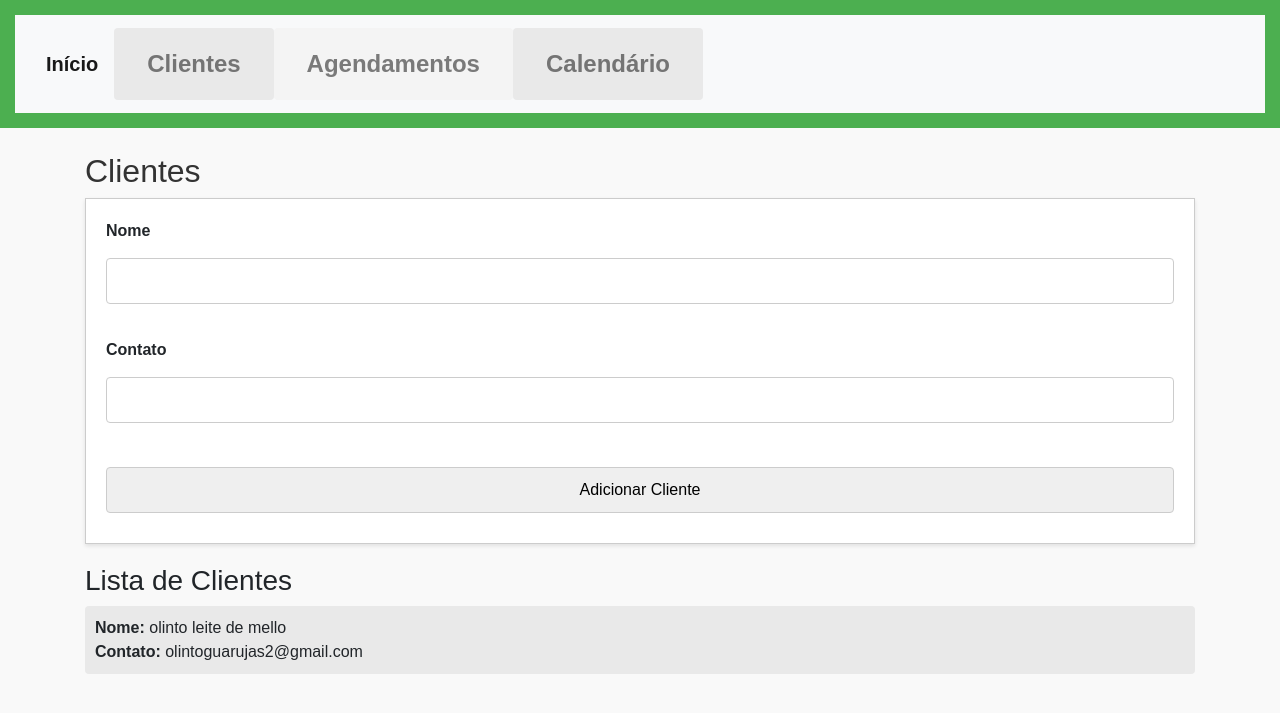
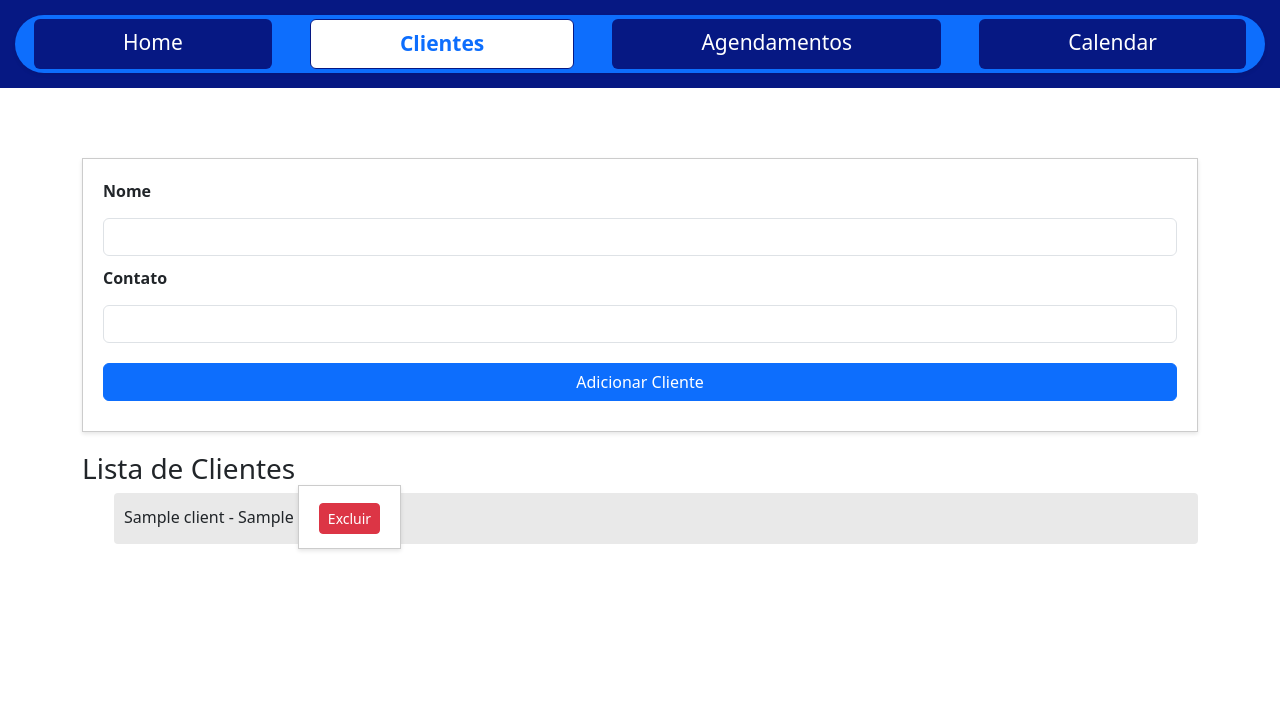
Before and after one commit to alemao1305/gestor_cliente, a Flask app: page /clients in a window 1280 px wide. Shown: the top 713 px of the page. Run offline with Flask 3, Linux system fonts and the light colour scheme; tables that the repository leaves empty hold one stand-in row (values such as "Sample post"); data that the repository does not hold is empty; some libraries are stand-ins or nearby versions.

Commit message:
atualizar

```diff
--- a/app.py
+++ b/app.py
@@ -1,4 +1,4 @@
-from flask import Flask, render_template, redirect, url_for, session, request
+from flask import Flask, render_template, redirect, url_for, session, request, flash, jsonify
 from flask_sqlalchemy import SQLAlchemy
 from forms import ClientForm, AppointmentForm
 from datetime import datetime
@@ -9,10 +9,17 @@ app = Flask(__name__)
 app.secret_key = 'your_secret_key'
 
 # Configuração do banco de dados SQLite
-app.config['SQLALCHEMY_DATABASE_URI'] = 'sqlite:///database.db'
+app.config['SQLALCHEMY_DATABASE_URI'] = 'sqlite:///clinic.db'
+print(app.config['SQLALCHEMY_DATABASE_URI'])
 app.config['SQLALCHEMY_TRACK_MODIFICATIONS'] = False
 db = SQLAlchemy(app)
 
+# Importar modelos após a configuração do banco de dados
+from models import Client, Appointment
+
+# Cria as tabelas no banco de dados
+with app.app_context():
+    db.create_all()
 
 # Modelo Client
 class Client(db.Model):
@@ -41,30 +48,91 @@ def home():
 @app.route('/appointments', methods=['GET', 'POST'])
 def appointments():
     form = AppointmentForm()
-    if form.validate_on_submit():
-        appointment = Appointment(
-            client_id=form.client_id.data,
-            date=form.date.data,
-            service=form.service.data
-        )
+
+    if request.method == 'POST' and form.validate_on_submit():
+        # Pega os dados do formulário e salva o novo agendamento
+        client_id = form.client_id.data
+        date = form.date.data
+        service = form.service.data
+
+        # Cria e adiciona o agendamento ao banco de dados
+        appointment = Appointment(client_id=client_id, date=date, service=service)
         db.session.add(appointment)
         db.session.commit()
+
         return redirect(url_for('appointments'))
-    '''form.update_client_choices()'''
+
+    # Lista de agendamentos
     appointments = Appointment.query.all()
+
     return render_template('appointments.html', form=form, appointments=appointments)
+
+# Rota para json
+@app.route('/appointments/json', methods=['GET'])
+def appointments_json():
+    start = request.args.get('start')
+    end = request.args.get('end')
+
+    # Certifique-se de que as datas sejam válidas
+    if not start or not end:
+        return jsonify({'error': 'Datas start e end são necessárias'}), 400
+
+    try:
+        appointments = Appointment.query.filter(Appointment.date >= start, Appointment.date <= end).all()
+        data = [
+            {
+                'id': appointment.id,
+                'client': appointment.client.name,
+                'date': appointment.date,
+                'service': appointment.service
+            }
+            for appointment in appointments
+        ]
+        return jsonify(data)
+    except Exception as e:
+        return jsonify({'error': str(e)}), 500
 
 # Rota para os clientes
 @app.route('/clients', methods=['GET', 'POST'])
 def clients():
     form = ClientForm()
+
+    if request.method == 'POST':
+        print("Dados enviados:", request.form)  # Verifica o que foi enviado no formulário
+
     if form.validate_on_submit():
-        client = Client(name=form.name.data, contact=form.contact.data)
-        db.session.add(client)
-        db.session.commit()
-        return redirect(url_for('clients'))
-    clients = Client.query.all()
+        print("Formulário validado com sucesso")
+        new_client = Client(name=form.name.data, contact=form.contact.data)
+        print(f"Novo cliente: {new_client.name}, {new_client.contact}")
+        try:
+            db.session.add(new_client)
+            db.session.commit()
+            print("Cliente salvo no banco de dados")
+            flash('Cliente adicionado com sucesso!', 'success')
+            return redirect(url_for('clients'))
+        except Exception as e:
+            db.session.rollback()
+            print(f"Erro ao adicionar cliente: {e}")
+            flash(f'Erro ao adicionar cliente: {str(e)}', 'danger')
+    else:
+        print("Formulário não validado")
+        print(form.errors)  # Exibe os erros de validação do formulário
+
+    clients = Client.query.all()  # Carrega todos os clientes
     return render_template('clients.html', form=form, clients=clients)
+
+@app.route('/delete_client/<int:client_id>', methods=['POST'])
+def delete_client(client_id):
+    client = Client.query.get_or_404(client_id)
+    try:
+        db.session.delete(client)  # Remove o cliente do banco
+        db.session.commit()  # Salva as alterações
+        flash('Cliente removido com sucesso!', 'success')
+    except Exception as e:
+        db.session.rollback()  # Faz rollback em caso de erro
+        flash(f'Erro ao remover cliente: {str(e)}', 'danger')
+
+    return redirect(url_for('clients'))  # Redireciona para a página de clientes
 
 # Rota para exibir o calendário nativo
 @app.route('/calendar')
--- /dev/null
+++ b/static/styles.css
@@ -0,0 +1,152 @@
+/* Global Styles */
+body {
+    font-family: Arial, sans-serif;
+    background-color: #f9f9f9;
+    margin: 0;
+    padding: 0;
+}
+
+/* Header */
+header {
+    background-color: #061883; /* Mantém sua cor personalizada */
+    color: white;
+    padding: 15px;
+    text-align: center;
+    font-size: 24px;
+}
+
+/* Navegação usando Bootstrap */
+nav {
+    display: flex;
+    justify-content: center;
+    padding: 15px;
+    background-color: #061883; /* Cor personalizada */
+}
+
+nav a {
+    color: white;
+    margin: 0 15px;
+    text-decoration: none;
+    font-weight: bold;
+    padding: 10px 20px;
+    border-radius: 5px;
+}
+
+nav a:hover {
+    background-color: #0056b3; /* Cor de hover mais escura */
+    text-decoration: none;
+}
+
+/* Heading */
+h2 {
+    color: #333;
+    margin-top: 20px;
+}
+
+/* Formulário utilizando Bootstrap */
+form {
+    background-color: #fff;
+    padding: 20px;
+    border: 1.5px solid #ccc;
+    margin-bottom: 20px;
+    box-shadow: 0px 2px 4px rgba(0, 0, 0, 0.1);
+}
+
+form input, form select, form textarea {
+    width: 100%;
+    padding: 10px;
+    margin: 10px 0;
+    border: 1.5px solid #ccc;
+    border-radius: 4px;
+}
+
+/* Labels e botões do formulário com Bootstrap */
+form label {
+    font-weight: bold;
+    margin-bottom: 5px;
+}
+
+form button {
+    background-color: #4CAF50;
+    color: white;
+    border: none;
+    padding: 10px 20px;
+    cursor: pointer;
+    border-radius: 4px;
+    font-size: 16px;
+    transition: background-color 0.3s ease;
+}
+
+form button:hover {
+    background-color: #45a049;
+}
+
+/* Calendário */
+#calendar {
+    max-width: 900px;
+    margin: 40px auto;
+    padding: 0 10px;
+}
+
+/* Lista estilizada */
+ul {
+    list-style-type: none;
+    padding: 0;
+}
+
+ul li {
+    background-color: #f4f4f4;
+    padding: 10px;
+    margin: 5px 0;
+    border-radius: 4px;
+}
+
+ul li:nth-child(odd) {
+    background-color: #e9e9e9;
+}
+
+/* Adaptação para botões com Bootstrap */
+.nav-pills .nav-link {
+    background-color: #061883;
+    color: white;
+    border-radius: 5px;
+}
+
+.nav-pills .nav-link.active,
+.nav-pills .nav-link:hover {
+    background-color: white;
+    color: #061883;
+    font-weight: bold;
+    border: 1px solid #061883;
+}
+
+.border-custom {
+    border: 1.5px solid white;
+    color: white;
+}
+
+.nav-link.active {
+    background-color: white;
+    color: #061883;  /* Cor do texto quando o botão está ativo */
+    border-color: white;
+}
+
+/* Responsividade */
+@media (max-width: 768px) {
+    header {
+        font-size: 18px;
+    }
+
+    nav a {
+        font-size: 14px;
+        padding: 8px 15px;
+    }
+
+    form button {
+        width: 100%;
+    }
+
+    #calendar {
+        width: 100%;
+    }
+}
--- a/templates/base.html
+++ b/templates/base.html
@@ -4,37 +4,34 @@
     <meta charset="UTF-8">
     <meta name="viewport" content="width=device-width, initial-scale=1.0">
     <title>{{ title or "Sistema de Agendamento" }}</title>
+    <!-- FullCalendar CSS -->
+    <link href="https://cdn.jsdelivr.net/npm/fullcalendar@6.1.8/main.min.css" rel="stylesheet">
+    <link rel="stylesheet" href="{{ url_for('static', filename='styles.css') }}">
     <!-- Bootstrap CSS -->
-    <link href="https://maxcdn.bootstrapcdn.com/bootstrap/4.5.2/css/bootstrap.min.css" rel="stylesheet">
-    <link rel="stylesheet" href="{{ url_for('static', filename='style.css') }}">
+    <link href="https://cdn.jsdelivr.net/npm/bootstrap@5.3.0-alpha1/dist/css/bootstrap.min.css" rel="stylesheet">
 </head>
 <body>
     <header>
-        <nav class="navbar navbar-expand-lg navbar-light bg-light">
-            <a class="navbar-brand" href="{{ url_for('home') }}">Início</a>
-            <div class="collapse navbar-collapse">
-                <ul class="navbar-nav">
-                    <li class="nav-item">
-                        <a class="nav-link" href="{{ url_for('clients') }}">Clientes</a>
-                    </li>
-                    <li class="nav-item">
-                        <a class="nav-link" href="{{ url_for('appointments') }}">Agendamentos</a>
-                    </li>
-                    <li class="nav-item">
-                        <a class="nav-link" href="{{ url_for('calendar') }}">Calendário</a>
-                    </li>
-                </ul>
-            </div>
+        <!-- Navegação com Bootstrap nav-pills -->
+        <nav class="nav nav-pills nav-fill gap-2 p-1 small bg-primary rounded-5 shadow-sm" id="pillNav" role="tablist" style="--bs-nav-link-color: var(--bs-white); --bs-nav-pills-link-active-color: var(--bs-primary); --bs-nav-pills-link-active-bg: var(--bs-white);">
+            <a class="nav-link {% if request.endpoint == 'home' %}active{% endif %}" href="{{ url_for('home') }}">Home</a>
+            <a class="nav-link {% if request.endpoint == 'clients' %}active{% endif %}" href="{{ url_for('clients') }}">Clientes</a>
+            <a class="nav-link {% if request.endpoint == 'appointments' %}active{% endif %}" href="{{ url_for('appointments') }}">Agendamentos</a>
+            <a class="nav-link {% if request.endpoint == 'calendar' %}active{% endif %}" href="{{ url_for('calendar') }}">Calendar</a>
         </nav>
     </header>
-    <main class="container mt-4">
+
+    <main>
         {% block content %}{% endblock %}
     </main>
-    <!-- Bootstrap JS and dependencies -->
-    <script src="https://code.jquery.com/jquery-3.5.1.slim.min.js"></script>
-    <script src="https://cdn.jsdelivr.net/npm/@popperjs/core@2.9.1/dist/umd/popper.min.js"></script>
-    <script src="https://maxcdn.bootstrapcdn.com/bootstrap/4.5.2/js/bootstrap.min.js"></script>
+
+    <!-- FullCalendar JS -->
+    <script src="https://cdn.jsdelivr.net/npm/@fullcalendar/core@6.1.8/main.min.js"></script>
+    <script src="https://cdn.jsdelivr.net/npm/@fullcalendar/daygrid@6.1.8/main.min.js"></script>
+    <script src="https://cdn.jsdelivr.net/npm/@fullcalendar/interaction@6.1.8/main.min.js"></script>
     <link rel="icon" href="{{ url_for('static', filename='favicon.ico') }}" type="image/x-icon">
     <script src="{{ url_for('static', filename='scripts.js') }}"></script>
+    <!-- Bootstrap JS -->
+    <script src="https://cdn.jsdelivr.net/npm/bootstrap@5.3.0-alpha1/dist/js/bootstrap.bundle.min.js"></script>
 </body>
 </html>
--- a/templates/clients.html
+++ b/templates/clients.html
@@ -1,33 +1,48 @@
 {% extends 'base.html' %}
 
 {% block content %}
-<h2>Clientes</h2>
+<body>
+    <div class="container mt-4">
+        <h2> <br> </h2>
 
-<form method="POST">
+            <form method="POST" action="{{ url_for('clients') }}">
                 {{ form.hidden_tag() }}
-    <div>
-        {{ form.name.label }} <br>
-        {{ form.name() }}
+                <div class="form-group">
+                    {{ form.name.label }} {{ form.name(class="form-control") }}
+                    {% if form.name.errors %}
+                        <ul class="text-danger">
+                            {% for error in form.name.errors %}
+                                <li>{{ error }}</li>
+                            {% endfor %}
+                        </ul>
+                    {% endif %}
                 </div>
-    <br>
-    <div>
-        {{ form.contact.label }} <br>
-        {{ form.contact() }}
+                <div class="form-group">
+                    {{ form.contact.label }} {{ form.contact(class="form-control") }}
+                    {% if form.contact.errors %}
+                        <ul class="text-danger">
+                            {% for error in form.contact.errors %}
+                                <li>{{ error }}</li>
+                            {% endfor %}
+                        </ul>
+                    {% endif %}
                 </div>
-    <br>
-    <div>
-        {{ form.submit() }}
+                <div class="form-group">
+                    {{ form.submit(class="btn btn-primary") }}
                 </div>
             </form>
+
 
             <h3>Lista de Clientes</h3>
             <ul>
                 {% for client in clients %}
                 <li>
-        <strong>Nome:</strong> {{ client.name }} <br>
-        <strong>Contato:</strong> {{ client.contact }}
+                    {{ client.name }} - {{ client.contact }}
+                    <form action="{{ url_for('delete_client', client_id=client.id) }}" method="POST" style="display:inline;">
+                        <button type="submit" class="btn btn-danger btn-sm">Excluir</button>
+                    </form>
                 </li>
                 {% endfor %}
             </ul>
-
+</body>
 {% endblock %}
--- a/templates/home.html
+++ b/templates/home.html
@@ -1,6 +1,9 @@
 {% extends 'base.html' %}
 
 {% block content %}
+<body>
+    <div class="container mt-4">
+        <h2> <br> </h2>
         <h1>Bem-vindo ao Sistema de Agendamento da Clínica</h1>
         <p>Use o menu acima para navegar entre os clientes e os agendamentos.</p>
 
@@ -9,5 +12,5 @@
             <a href="{{ url_for('appointments') }}">Ver Agendamentos</a><br>
             <a href="{{ url_for('calendar') }}">Ver Calendar</a>
         </div>
-
+<body>
 {% endblock %}
```
Also changed, not shown: models.py (+7 -5 lines), templates/appointments.html (+53 -22 lines), instance/clinic.db. Lines whose indentation alone changed are shown as unchanged.
